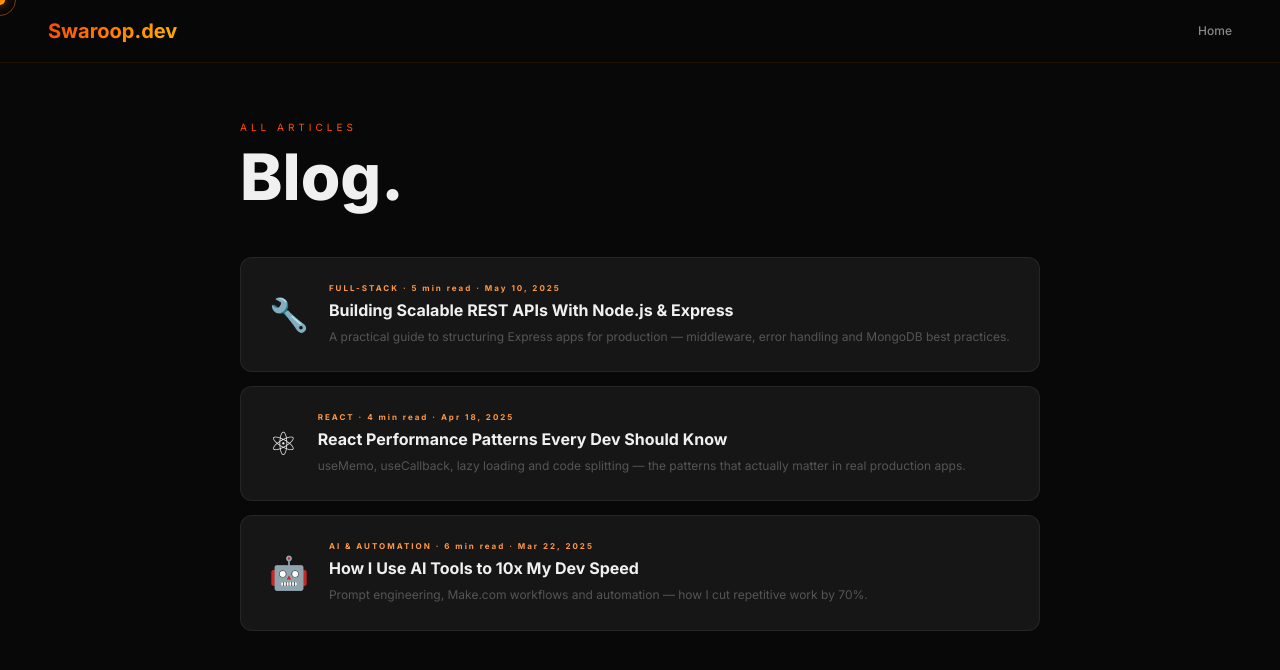
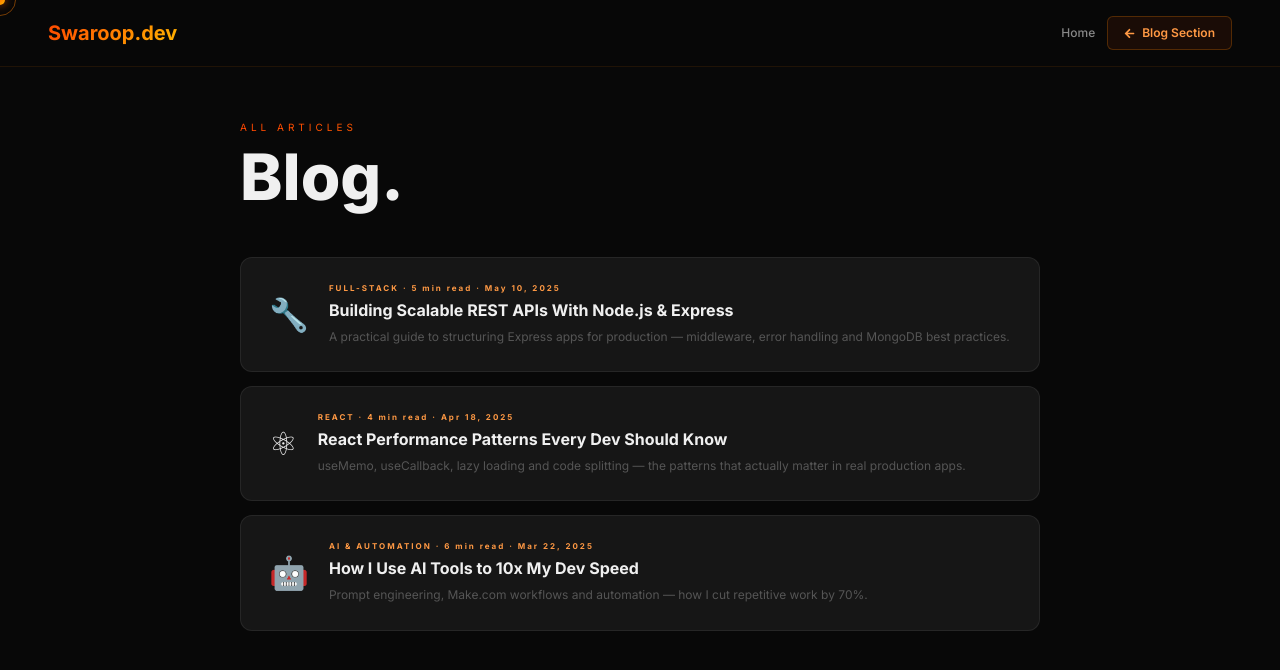
Before and after one commit to Swappy514/swaroop-portfolio, a Next.js app: page /blog in a window 1280 px wide. Shown: the top 670 px of the page. Built offline with nearby package versions, Linux system fonts and the light colour scheme.

Commit message:
Update blog index page to route back to homepage blog section

```diff
--- a/app/blog/page.tsx
+++ b/app/blog/page.tsx
@@ -45,7 +45,7 @@ export default function BlogPage() {
   return (
     <>
       <CustomCursor />
-      <BlogNavbar showBack={false} />
+      <BlogNavbar showBack={true} backLabel="Blog Section" backHref="/#blog" />
       <main
         style={{
           background: "#080808",
```
